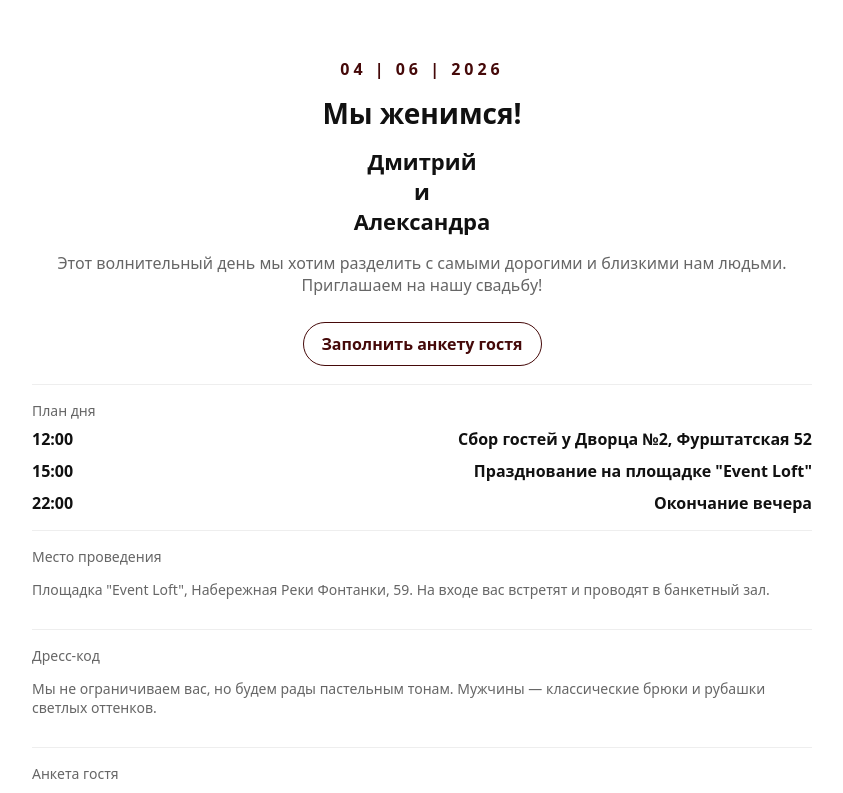
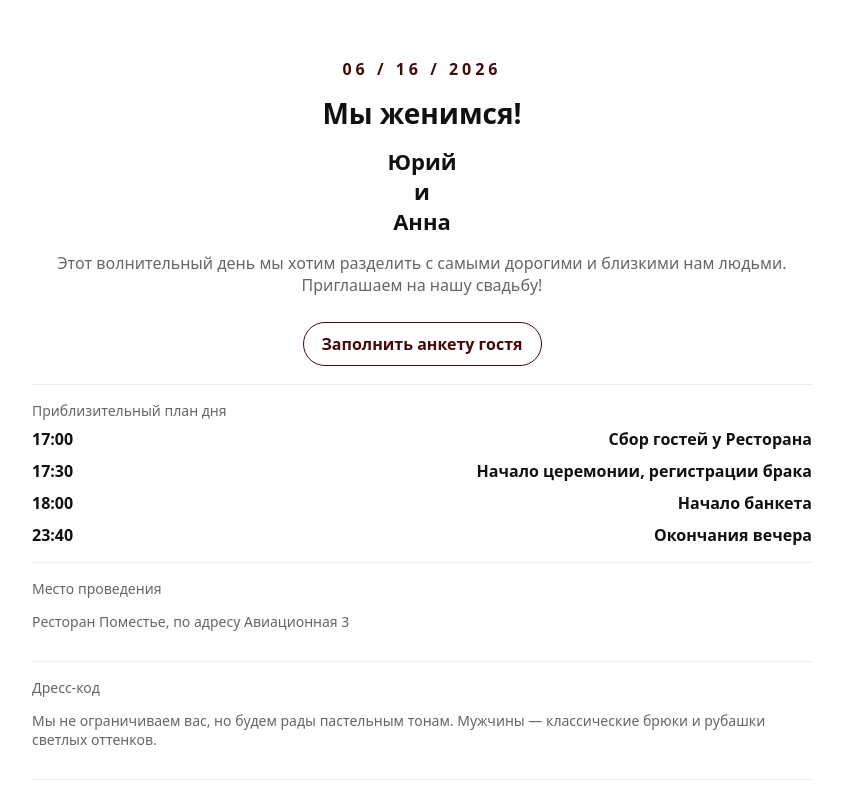
Before and after one commit to yura68425-cloud/yura68425-cloud.github.io, a plain HTML site: page index.html in a window 1280 px wide. Shown: the top 793 px of the page, without its empty margins (218-1061 px from the left). Drawn offline with Linux system fonts and the light colour scheme.

Commit message:
Update index.html

```diff
--- a/index.html
+++ b/index.html
@@ -3,7 +3,7 @@
 <head>
 <meta charset="utf-8" />
 <meta name="viewport" content="width=device-width,initial-scale=1" />
-<title>Приглашение — Ваши имена</title>
+<title>Приглашение — НА СВАДЬБУ</title>
 <style>
   /* Базовая мобильная вёрстка, сделано для вертикальной моб. ориентации */
   :root{--accent:#450909;--muted:#666}
@@ -35,25 +35,26 @@
 <body>
 <div class="container">
   <div class="hero">
-    <div class="date">04 | 06 | 2026</div>
+    <div class="date">06 / 16 / 2026</div>
     <h1>Мы женимся!</h1>
-    <div class="names">Дмитрий <br/> и <br/> Александра</div>
+    <div class="names">Юрий <br/> и <br/> Анна</div>
     <p class="lead">Этот волнительный день мы хотим разделить с самыми дорогими и близкими нам людьми. Приглашаем на нашу свадьбу!</p>
     <a class="btn" href="#rsvp">Заполнить анкету гостя</a>
   </div>
 
   <div class="section">
-    <div class="small">План дня</div>
+    <div class="small">Приблизительный план дня</div>
     <div class="plan">
-      <div class="item"><span>12:00</span><span>Сбор гостей у Дворца №2, Фурштатская 52</span></div>
-      <div class="item"><span>15:00</span><span>Празднование на площадке "Event Loft"</span></div>
-      <div class="item"><span>22:00</span><span>Окончание вечера</span></div>
+      <div class="item"><span>17:00</span><span>Сбор гостей у Ресторана</span></div>
+      <div class="item"><span>17:30</span><span>Начало церемонии, регистрации брака</span></div>
+      <div class="item"><span>18:00</span><span>Начало банкета </span></div>
+       <div class="item"><span>23:40</span><span>Окончания вечера  </span></div>
     </div>
   </div>
 
   <div class="section">
     <div class="small">Место проведения</div>
-    <p class="small">Площадка "Event Loft", Набережная Реки Фонтанки, 59. На входе вас встретят и проводят в банкетный зал.</p>
+    <p class="small">Ресторан Поместье, по адресу Авиационная 3</p>
   </div>
 
   <div class="section">
```
